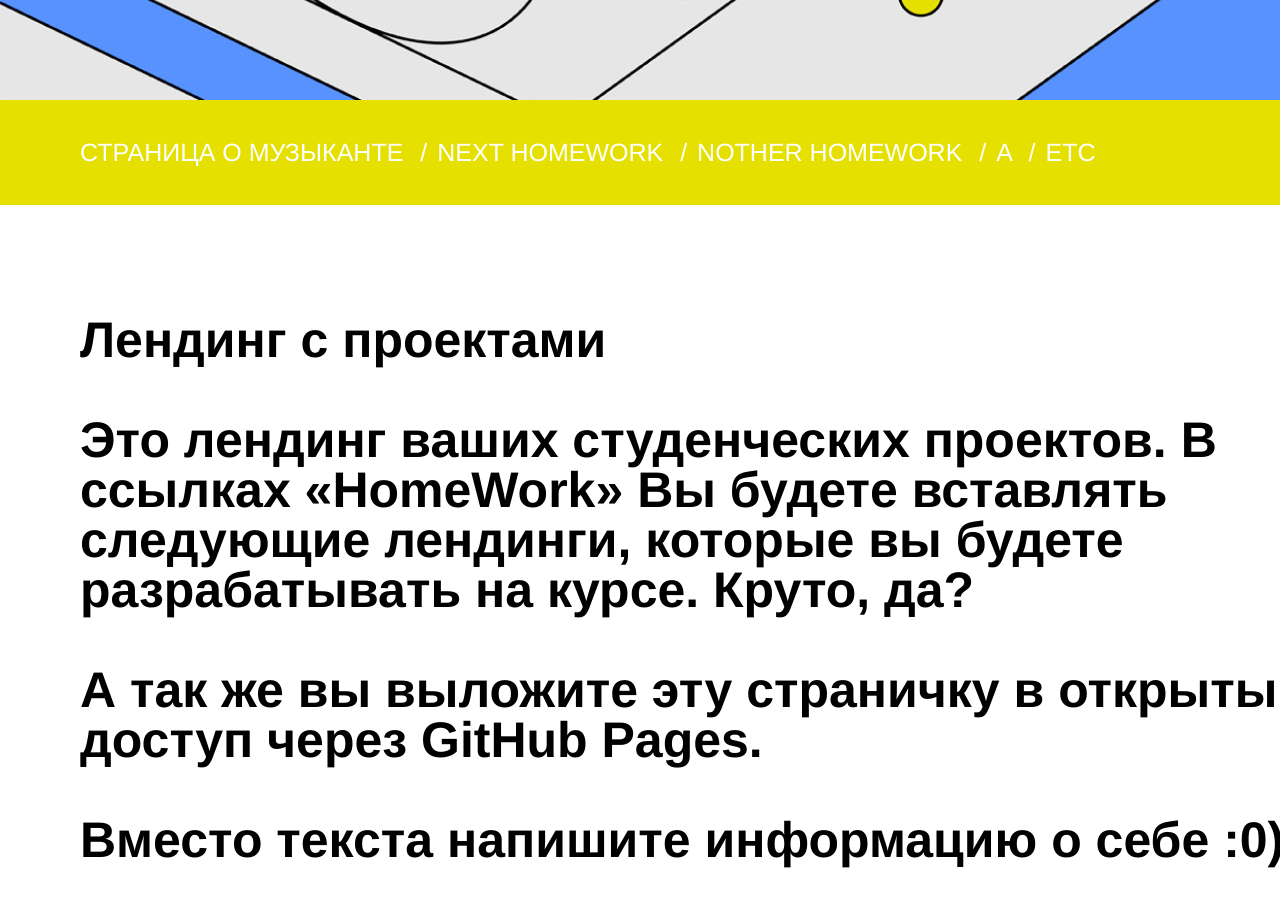
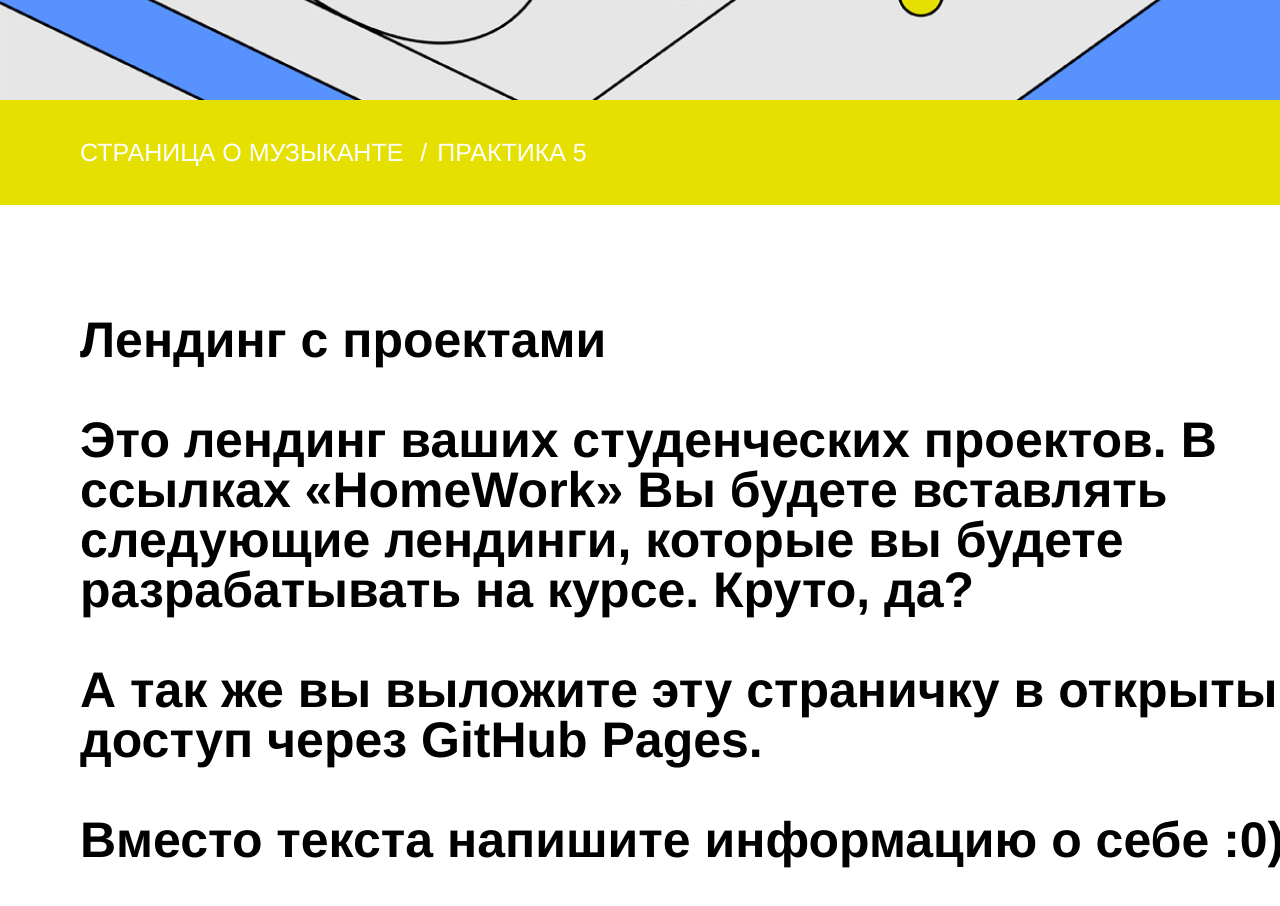
Before and after one commit to Matrosov-Dmtiry/WebDev_MSC, a plain HTML site: page index.html in a window 1280 px wide. Shown: the part 1180-2086 px from the top of the page. Drawn offline with Linux system fonts and the light colour scheme.

Commit message:
links update

```diff
--- a/index.html
+++ b/index.html
@@ -22,23 +22,8 @@
 						</a>
 					</li>
 					<li class="nav-list__item">
-						<a class="nav-list__link" href="">
-							NEXT HOMEWORK
-						</a>
-					</li>
-					<li class="nav-list__item">
-						<a class="nav-list__link" href="">
-							NOTHER HOMEWORK
-						</a>
-					</li>
-					<li class="nav-list__item">
-						<a class="nav-list__link" href="">
-							A
-						</a>
-					</li>
-					<li class="nav-list__item">
-						<a class="nav-list__link" href="">
-							ETC
+						<a class="nav-list__link" href="practice-task-5/index.html">
+							Практика 5
 						</a>
 					</li>
 				</ul>
```
Also changed, not shown: practice-task-5/index.html (+1 -1 lines).
